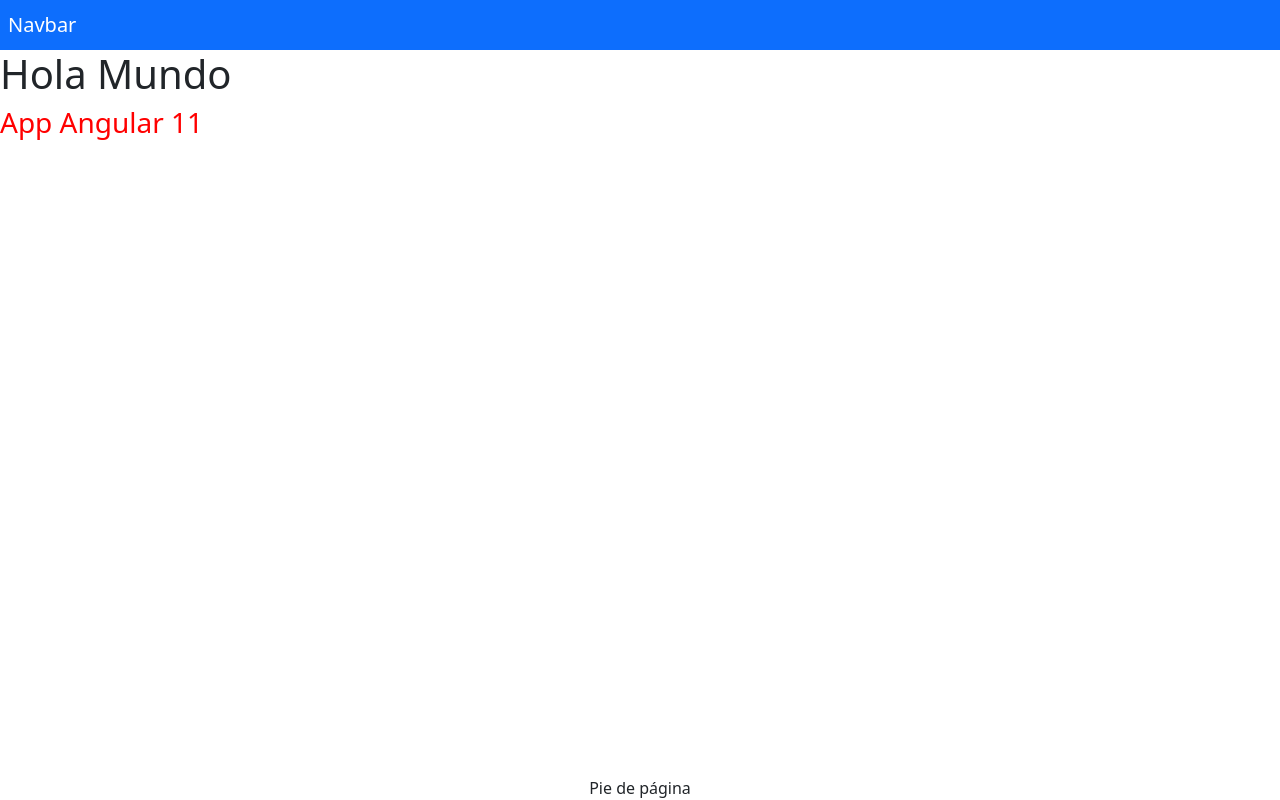
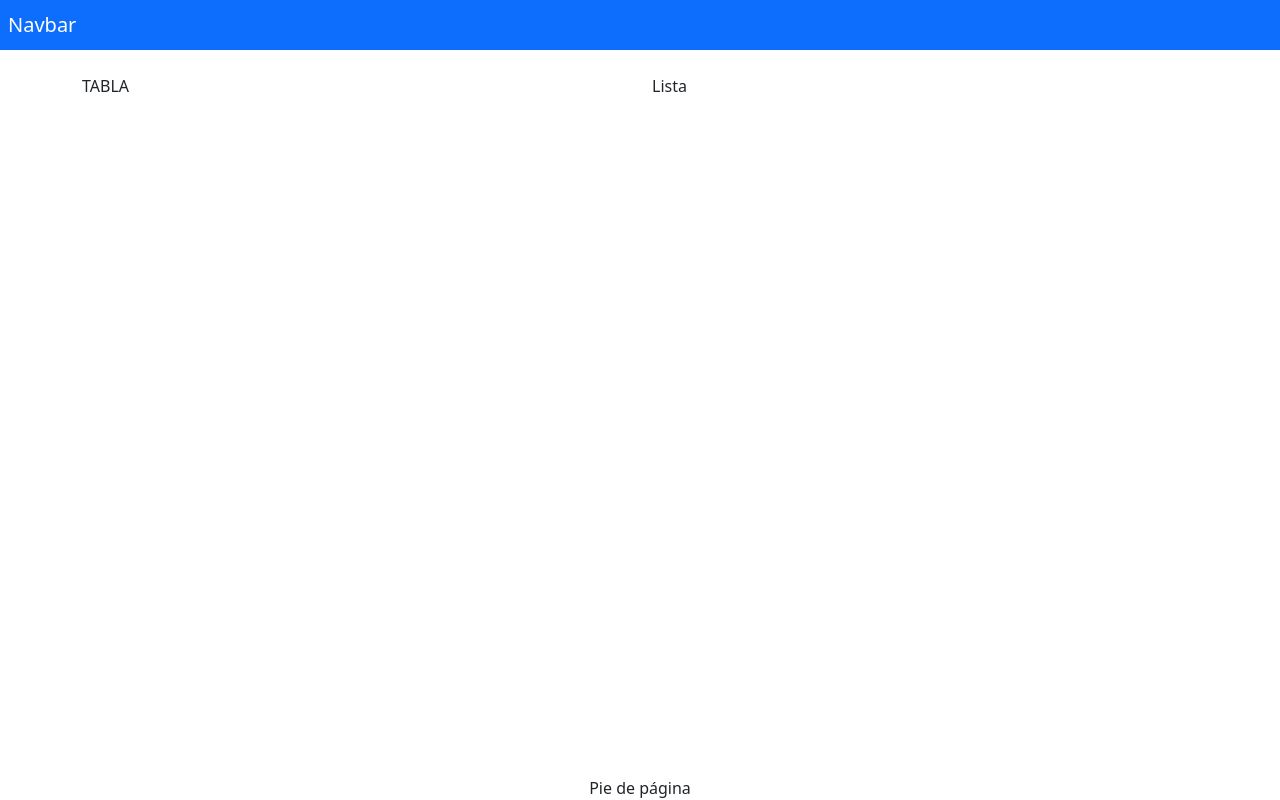
Before and after one commit to miryambathilde/Hola-Mundo-practicando-componentes, an Angular app: page / in a window 1280 px wide. Built offline with nearby package versions, Linux system fonts and the light colour scheme.

Commit message:
modificacamos app router + vista dashboard compone

```diff
--- a/src/app/app.component.html
+++ b/src/app/app.component.html
@@ -1,3 +1,5 @@
 <app-navbar></app-navbar>
-<app-dashboard></app-dashboard>
+<div class="container mt-4">
+  <app-dashboard></app-dashboard>
+</div>
 <app-footer></app-footer>
--- a/src/app/dashboard/dashboard.component.html
+++ b/src/app/dashboard/dashboard.component.html
@@ -1,2 +1,8 @@
-<h1>Hola Mundo</h1>
-<h3>App Angular 11</h3>
+<div class="row">
+  <div class="col-lg-6">
+    TABLA
+  </div>
+  <div class="col-lg-6">
+    Lista
+  </div>
+</div>
```
